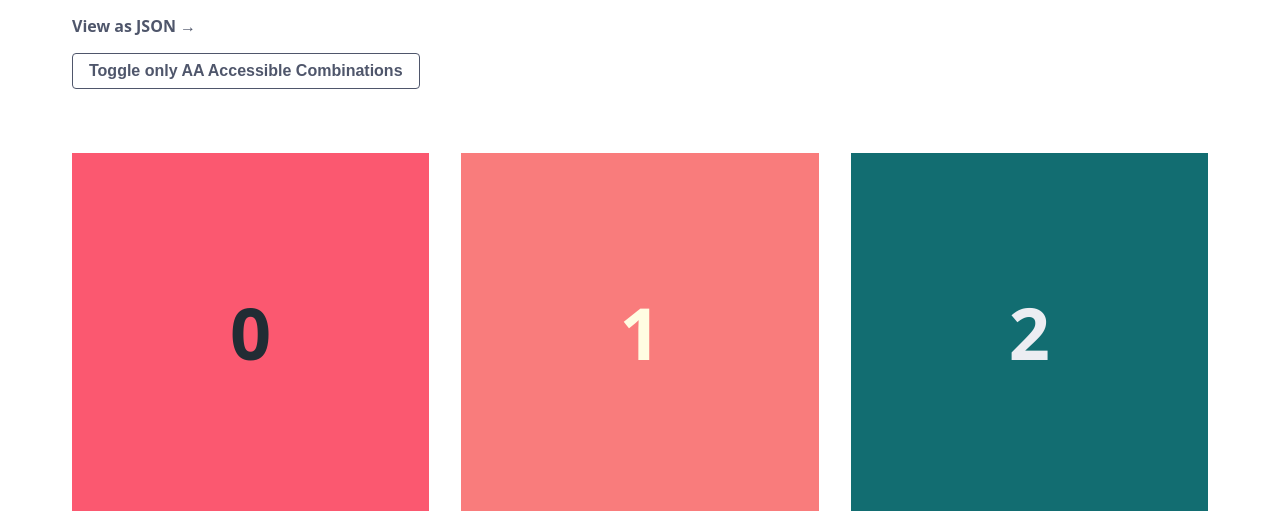
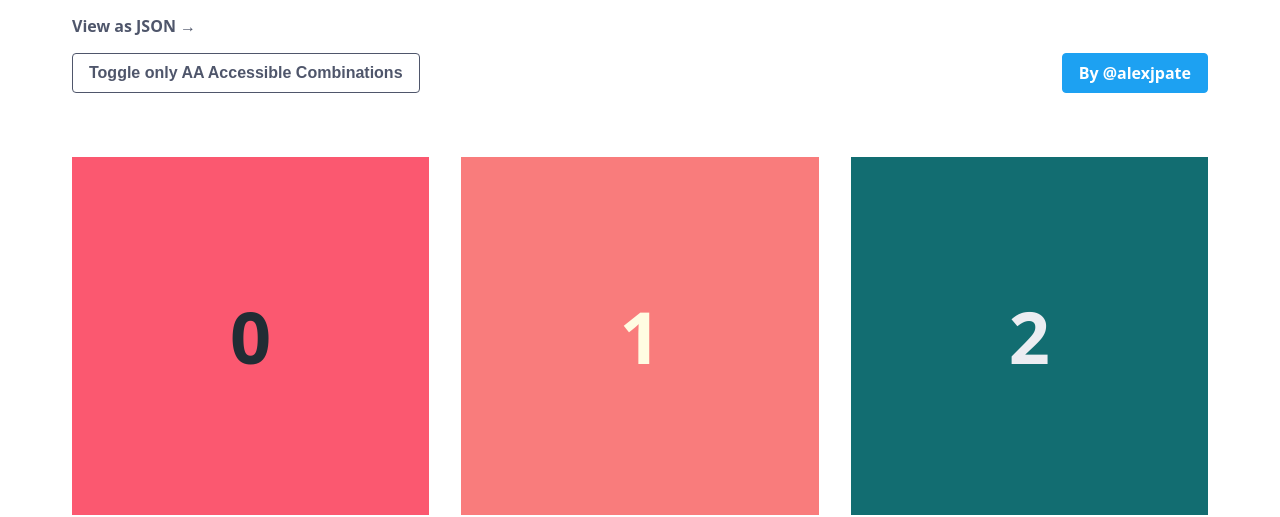
Before and after one commit to alexpate/duo, a website: page src/index.html in a window 1280 px wide. Shown: the part 311-828 px from the top of the page. Drawn offline with Linux system fonts and the light colour scheme.

Commit message:
Add twitter link

```diff
--- a/src/index.html
+++ b/src/index.html
@@ -62,9 +62,18 @@
         </h1>
 
         <a href="/colors.json">View as JSON →</a>
-        <button id="toggle-aa">
-          Toggle only AA Accessible Combinations
-        </button>
+        <div class="header-button-group">
+          <button class="button" id="toggle-aa">
+            Toggle only AA Accessible Combinations
+          </button>
+          <a
+            href="https://twitter.com/alexjpate"
+            class="button button--twitter"
+            target="_blank"
+          >
+            By @alexjpate
+          </a>
+        </div>
       </header>
 
       <main>
--- a/src/main.css
+++ b/src/main.css
@@ -70,7 +70,19 @@ body {
   font-weight: 600;
 }
 
-.header button {
+.header-button-group {
+  display: flex;
+  flex-direction: column;
+}
+
+@media screen and (min-width: 768px) {
+  .header-button-group {
+    flex-direction: row;
+    justify-content: space-between;
+  }
+}
+
+.button {
   -webkit-appearance: none;
   -moz-appearance: none;
   background-color: var(--color-background);
@@ -87,9 +99,15 @@ body {
   margin-top: 1rem;
 }
 
-.header button.active {
+.button.active {
   background-color: var(--color-text-muted);
   color: var(--color-background);
+}
+
+.button.button--twitter {
+  background-color: #1DA1F2;
+  color: var(--color-background);
+  border-color: #1DA1F2;
 }
 
 .color-grid {
```
